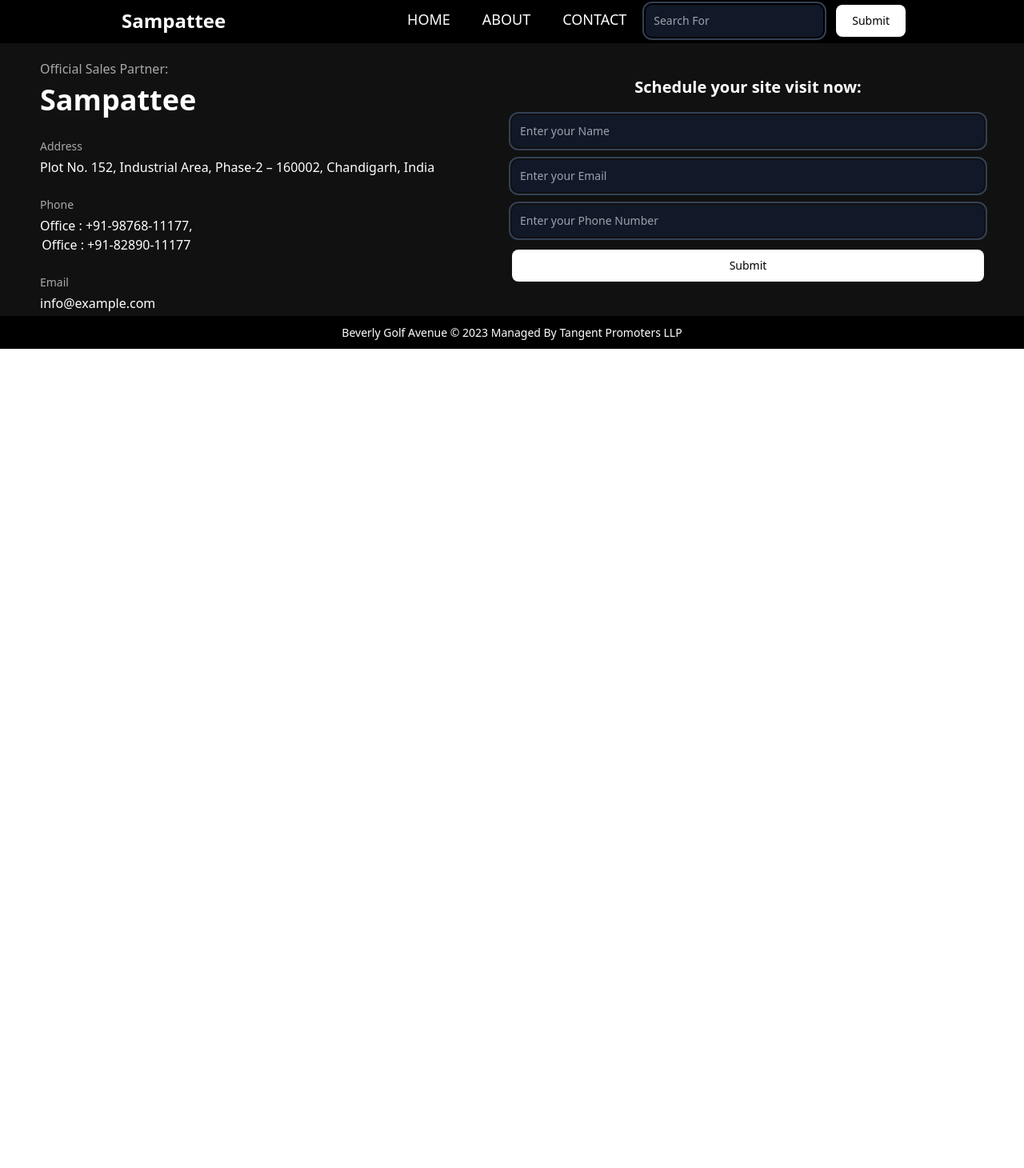
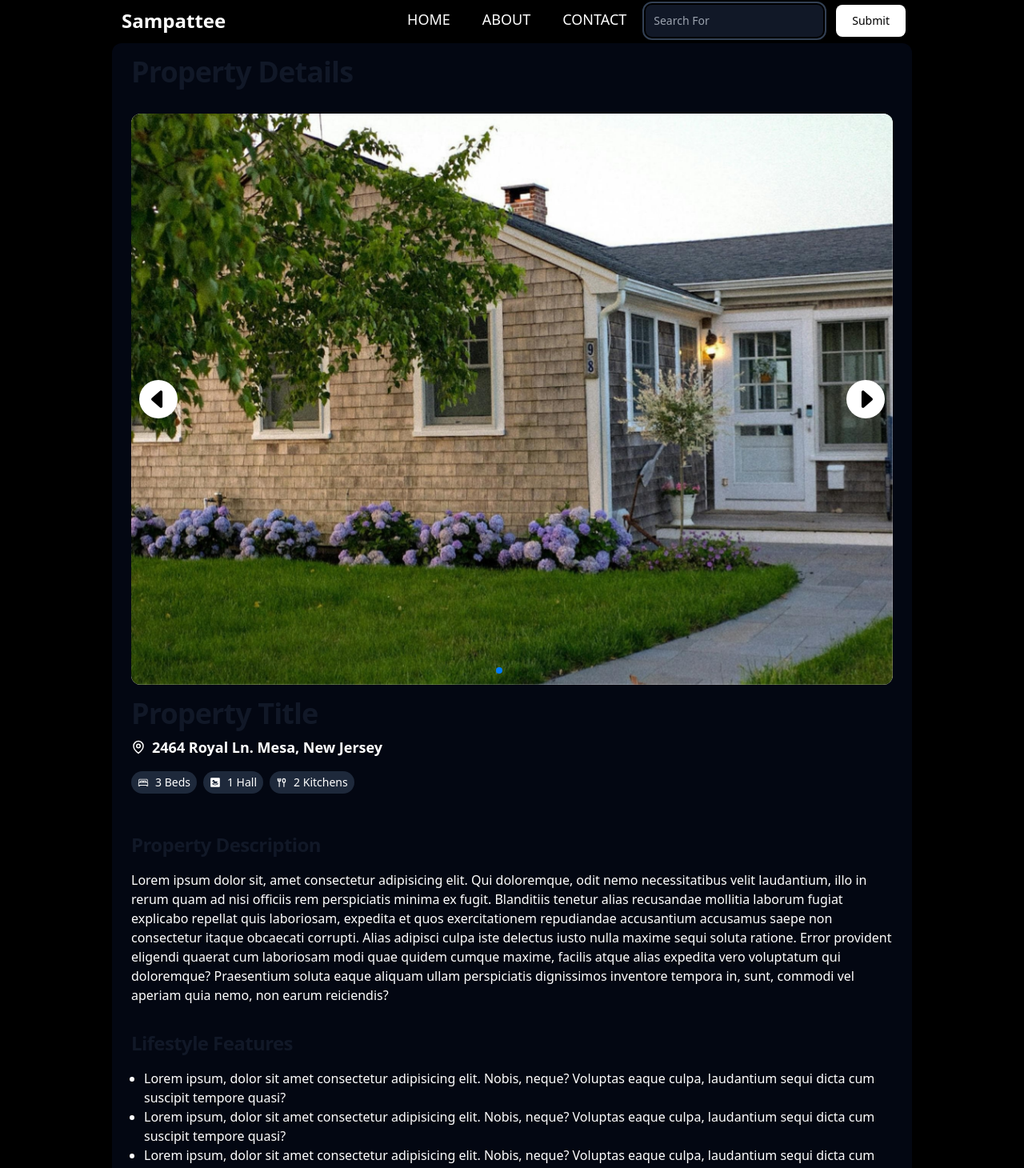
Before and after one commit to evosynchtech/sampattee, a React (Vite) app: page /property in a window 1280 px wide. Shown: the part 2-1462 px from the top of the page at 80% size. Before the commit the page ends 800 px from the top, so only its background shows below. Built offline with nearby package versions, Linux system fonts and the light colour scheme.

Commit message:
Added: Dedicated Property page to show the details

```diff
--- a/src/App.jsx
+++ b/src/App.jsx
@@ -3,6 +3,7 @@ import "./App.css";
 import Home from "./pages/Home";
 import Navbar from "./components/navbar/Navbar";
 import Footer from "./components/footer/Footer";
+import ShowProperty from "./pages/ShowProperty";
 
 function App() {
   return (
@@ -11,6 +12,7 @@ function App() {
         <Navbar />
         <Routes>
           <Route path="/" element={<Home />} />
+          <Route path="/property" element={<ShowProperty />} />
         </Routes>
         <Footer />
       </Router>
--- a/src/components/FeaturedProperties/FeaturedProperties.jsx
+++ b/src/components/FeaturedProperties/FeaturedProperties.jsx
@@ -5,9 +5,9 @@ import Title from "../title/Title";
 
 function FeaturedProperties() {
   return (
-    <div class="w-full mx-auto pb-10 px-5 bg-gray-300">
+    <div class="w-full -mt-1 mx-auto py-10 px-5 bg-black">
       <Title title={"Featured Properties"} />
-      <FeaturedPropertySection city={"Zirakpur"}>
+      <FeaturedPropertySection >
         <FeaturedPropertyCard
           description={
             "Developed by Harmony Colonizers Pvt Ltd, Imperial Apartments in Zirakpur are known for their high quality and affordability."
--- a/src/components/FeaturedProperties/FeaturedPropertySection.jsx
+++ b/src/components/FeaturedProperties/FeaturedPropertySection.jsx
@@ -3,7 +3,7 @@ import React from "react";
 function FeaturedPropertySection({ children, city}) {
   return (
     <>
-      <div class="text-xl mt-5 mb-2 font-bold text-[#ff5a5f]">{city}</div>
+      {/* <div class="text-xl mt-5 mb-2 font-bold text-[#ff5a5f]">{city}</div> */}
       <div class="grid grid-cols-1 md:grid-cols-2 xl:grid-cols-3 gap-3 mx-10">
         {children}
       </div>
--- /dev/null
+++ b/src/components/carousel/property/PropertyCarousel.jsx
@@ -0,0 +1,61 @@
+import React from "react";
+import { Swiper, SwiperSlide } from "swiper/react";
+
+import { Navigation, Pagination } from "swiper/modules";
+
+import "swiper/css";
+
+import "./styles.css";
+import CarouselSlide from "../CarouselSlide";
+
+function PropertyCarousel() {
+  return (
+    <>
+      <Swiper
+        modules={[Navigation, Pagination]}
+        direction="horizontal"
+        loop={true}
+        slidesPerView={1}
+        pagination={{ clickable: true, el: ".swiper-pagination" }}
+        navigation={{
+          nextEl: ".swiper-next",
+          prevEl: ".swiper-prev",
+        }}
+        className="hero-carousel-swiper"
+      >
+        <SwiperSlide>
+          <CarouselSlide
+            ImgUrl={
+              "/assets/properties/property_1.jpg"
+            }
+          />
+        </SwiperSlide>
+        <SwiperSlide>
+          <CarouselSlide
+            ImgUrl={
+              "/assets/properties/property_2.jpg"
+            }
+          />
+        </SwiperSlide>
+        <SwiperSlide>
+          <CarouselSlide
+            ImgUrl={
+              "/assets/properties/property_3.jpg"
+            }
+          />
+        </SwiperSlide>
+
+        <div class="swiper-pagination"></div>
+
+        <div class="swiper-prev text-[30px] cursor-pointer w-12 flex justify-center items-center aspect-square z-20 absolute rounded-full bg-white top-1/2 transition-[150ms] transform -translate-y-1/2 text-black left-[1%]">
+          <i class="bi bi-caret-left-fill"></i>
+        </div>
+        <div class="swiper-next text-[30px] cursor-pointer w-12 flex justify-center items-center z-20 absolute aspect-square bg-white rounded-full top-1/2 transition-[150ms] transform -translate-y-1/2 text-black right-[1%]">
+          <i class="bi bi-caret-right-fill"></i>
+        </div>
+      </Swiper>
+    </>
+  );
+}
+
+export default PropertyCarousel;
--- /dev/null
+++ b/src/components/carousel/property/styles.css
@@ -0,0 +1,22 @@
+.swiper {
+  width: 100%;
+  height: 100%;
+}
+
+.swiper-slide {
+  text-align: center;
+  font-size: 18px;
+  background: #fff;
+
+  /* Center slide text vertically */
+  display: flex;
+  justify-content: center;
+  align-items: center;
+}
+
+.swiper-slide img {
+  display: block;
+  width: 100%;
+  height: 100%;
+  object-fit: cover;
+}
--- a/src/components/footer/Footer.jsx
+++ b/src/components/footer/Footer.jsx
@@ -4,7 +4,7 @@ import Button from "../buttons/Button";
 
 function Footer() {
   return (
-    <footer class="text-white pt-5 text-center bg-[#111]">
+    <footer class="text-white pt-5 text-center bg-black">
       <div class="md:flex-row flex flex-col-reverse justify-between px-[50px]">
         <div class="w-full md:max-w-[50%]">
           <div class="flex flex-col w-full items-start">
--- a/src/components/title/Title.jsx
+++ b/src/components/title/Title.jsx
@@ -1,11 +1,15 @@
 import React from "react";
 
-function Title({title}) {
+function Title({ title }) {
   return (
-    <div class="choose-your-property">
-      <div class="choose-your-property-title before:left-[250px] after:right-[250px] relative w-full px-10 py-10 flex justify-center items-center before:content-[''] before:absolute before:top-1/2 before:w-[200px] before:h-[2px] before:bg-black after:content-[''] after:absolute after:top-1/2 after:w-[200px] after:h-[2px] after:bg-black">
-        <h1 className="font-bold text-4xl">{title}</h1>
-      </div>
+    <div class="mx-auto max-w-screen-sm text-center lg:mb-16 mb-8">
+      <h2 class="mb-4 text-3xl lg:text-4xl tracking-tight font-extrabold text-gray-900 dark:text-white">
+        {title}
+      </h2>
+      {/* <p class="font-light text-gray-500 sm:text-xl dark:text-gray-400">
+            Lorem ipsum dolor sit amet, consectetur adipisicing elit. Omnis rem
+            debitis atque veritatis delectus accusantium fugiat iure
+          </p> */}
     </div>
   );
 }
--- /dev/null
+++ b/src/pages/ShowProperty.jsx
@@ -0,0 +1,80 @@
+import React from "react";
+import PropertyCarousel from "../components/carousel/property/PropertyCarousel";
+import { GrLocation } from "react-icons/gr";
+import { TbToolsKitchen3 } from "react-icons/tb";
+import { LiaBedSolid } from "react-icons/lia";
+import { MdBedroomBaby } from "react-icons/md";
+
+function ShowProperty() {
+  return (
+    <div className="property-container w-full bg-black flex flex-col items-center justify-center">
+      <div className="max-w-[1000px] bg-gray-950 rounded-xl px-6">
+        <div className="w-full py-4">
+          <h1 className="mb-4 text-3xl lg:text-4xl tracking-tight font-extrabold text-gray-900 dark:text-white">
+            Property Details
+          </h1>
+        </div>
+        <div className="w-full rounded-xl overflow-hidden">
+          <PropertyCarousel />
+        </div>
+        <div className="w-full py-4">
+          <h1 className="mb-4 text-3xl lg:text-4xl tracking-tight font-bold text-gray-900 dark:text-white">
+            Property Title
+          </h1>
+          <h2 className="text-white -mt-2 gap-2 font-bold text-lg flex flex-row items-center">
+            <GrLocation />
+            <span>2464 Royal Ln. Mesa, New Jersey</span>
+          </h2>
+          <div className="bhk-container flex flex-row gap-2 py-4 justify-start">
+            <div className="text-white px-2 py-1 bg-slate-800 rounded-full gap-2 text-sm flex flex-row items-center">
+              <LiaBedSolid />
+              <span>3 Beds</span>
+            </div>
+            <div className="text-white px-2 py-1 bg-slate-800 rounded-full gap-2 text-sm flex flex-row items-center">
+              <MdBedroomBaby />
+              <span>1 Hall</span>
+            </div>
+            <div className="text-white px-2 py-1 bg-slate-800 rounded-full gap-2 text-sm flex flex-row items-center">
+              <TbToolsKitchen3 />
+              <span>2 Kitchens</span>
+            </div>
+          </div>
+        </div>
+        <div className="w-full py-4">
+          <h1 className="mb-4 text-xl lg:text-2xl tracking-tight font-bold text-gray-900 dark:text-white">
+            Property Description
+          </h1>
+          <p className="text-white font-light ">
+            Lorem ipsum dolor sit, amet consectetur adipisicing elit. Qui
+            doloremque, odit nemo necessitatibus velit laudantium, illo in rerum
+            quam ad nisi officiis rem perspiciatis minima ex fugit. Blanditiis
+            tenetur alias recusandae mollitia laborum fugiat explicabo repellat
+            quis laboriosam, expedita et quos exercitationem repudiandae
+            accusantium accusamus saepe non consectetur itaque obcaecati
+            corrupti. Alias adipisci culpa iste delectus iusto nulla maxime
+            sequi soluta ratione. Error provident eligendi quaerat cum
+            laboriosam modi quae quidem cumque maxime, facilis atque alias
+            expedita vero voluptatum qui doloremque? Praesentium soluta eaque
+            aliquam ullam perspiciatis dignissimos inventore tempora in, sunt,
+            commodi vel aperiam quia nemo, non earum reiciendis?
+          </p>
+        </div>
+        <div className="w-full py-4">
+          <h1 className="mb-4 text-xl lg:text-2xl tracking-tight font-bold text-gray-900 dark:text-white">
+            Lifestyle Features
+          </h1>
+          <p className="text-white font-light ">
+            <ul className="list-disc pl-4">
+                <li>Lorem ipsum, dolor sit amet consectetur adipisicing elit. Nobis, neque? Voluptas eaque culpa, laudantium sequi dicta cum suscipit tempore quasi?</li>
+                <li>Lorem ipsum, dolor sit amet consectetur adipisicing elit. Nobis, neque? Voluptas eaque culpa, laudantium sequi dicta cum suscipit tempore quasi?</li>
+                <li>Lorem ipsum, dolor sit amet consectetur adipisicing elit. Nobis, neque? Voluptas eaque culpa, laudantium sequi dicta cum suscipit tempore quasi?</li>
+                <li>Lorem ipsum, dolor sit amet consectetur adipisicing elit. Nobis, neque? Voluptas eaque culpa, laudantium sequi dicta cum suscipit tempore quasi?</li>
+            </ul>
+          </p>
+        </div>
+      </div>
+    </div>
+  );
+}
+
+export default ShowProperty;
```
